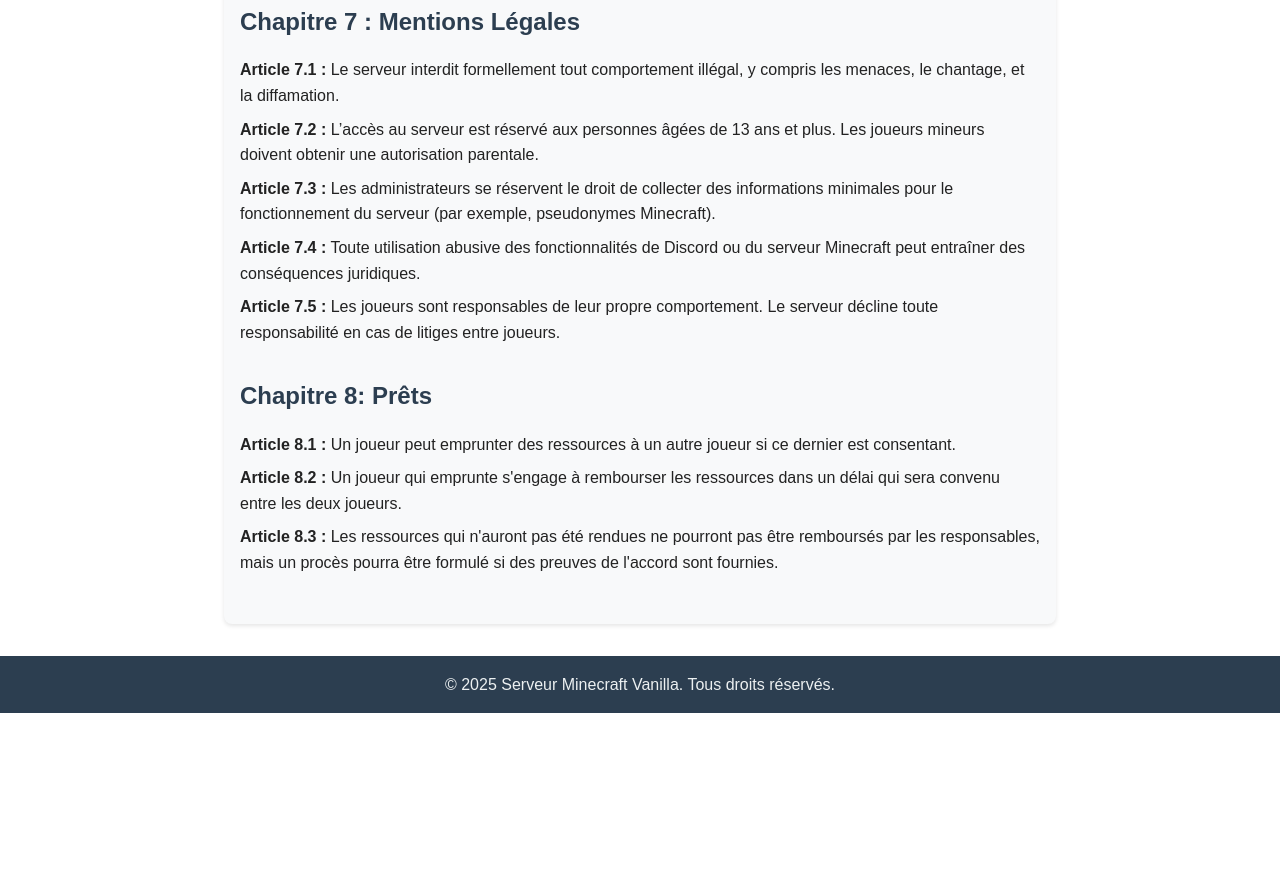
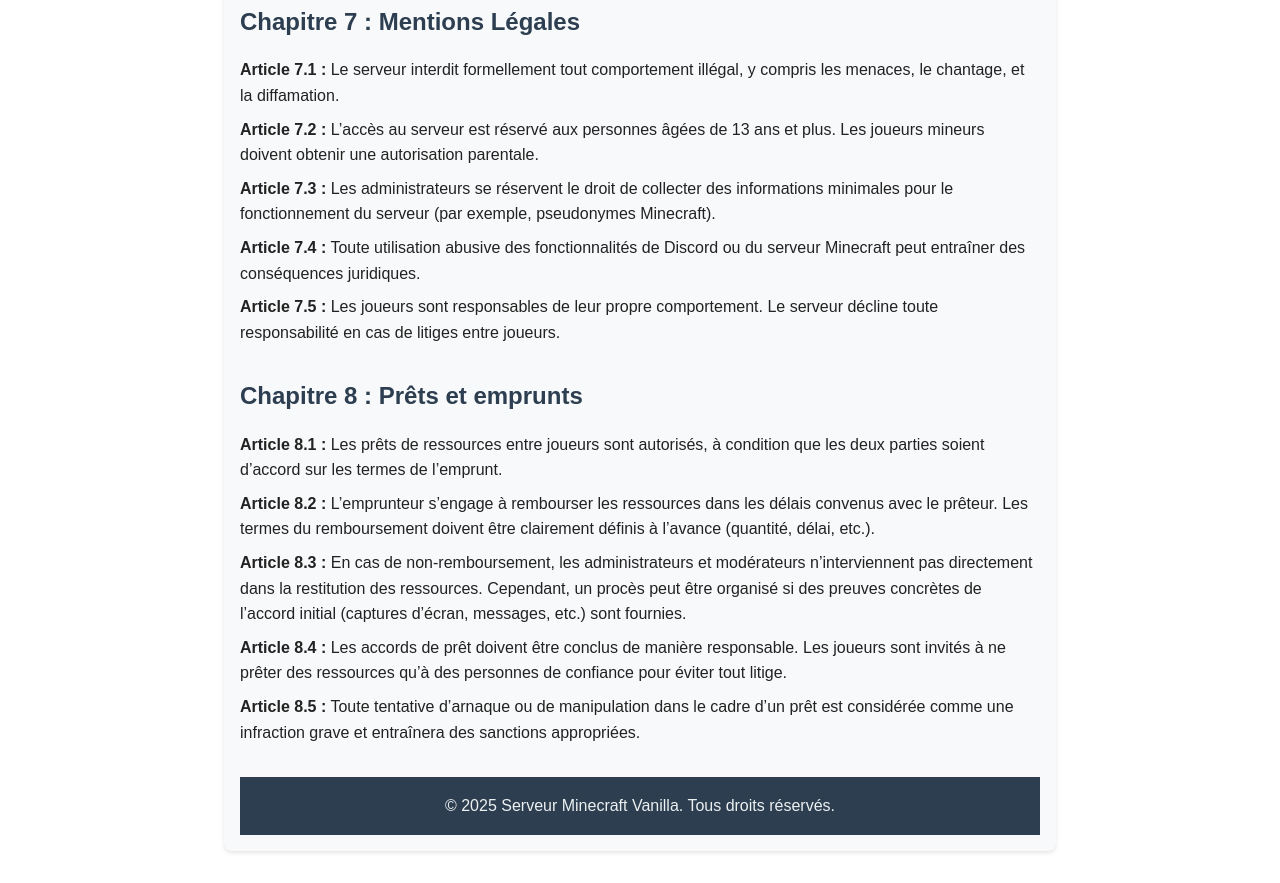
Before and after one commit to Zandgar11/reglement-justmiel, a plain HTML site: page index.html in a window 1280 px wide. Shown: the part 1919-2802 px from the top of the page. Before the commit the page ends 2632 px from the top, so only its background shows below. Drawn offline with Linux system fonts and the light colour scheme.

Commit message:
maj chap 8

```diff
--- a/index.html
+++ b/index.html
@@ -102,14 +102,15 @@
         </section>
 
         <section id="economie">
-            <h2>Chapitre 8: Prêts</h2>
+            <h2>Chapitre 8 : Prêts et emprunts</h2>
             <ul>
-                <li><strong>Article 8.1 :</strong> Un joueur peut emprunter des ressources à un autre joueur si ce dernier est consentant.</li>
-                <li><strong>Article 8.2 :</strong> Un joueur qui emprunte s'engage à rembourser les ressources dans un délai qui sera convenu entre les deux joueurs.</li>
-                <li><strong>Article 8.3 :</strong> Les ressources qui n'auront pas été rendues ne pourront pas être remboursés par les responsables, mais un procès pourra être formulé si des preuves de l'accord sont fournies.</li>
+                <li><strong>Article 8.1 :</strong> Les prêts de ressources entre joueurs sont autorisés, à condition que les deux parties soient d’accord sur les termes de l’emprunt.</li>
+                <li><strong>Article 8.2 :</strong> L’emprunteur s’engage à rembourser les ressources dans les délais convenus avec le prêteur. Les termes du remboursement doivent être clairement définis à l’avance (quantité, délai, etc.).</li>
+                <li><strong>Article 8.3 :</strong> En cas de non-remboursement, les administrateurs et modérateurs n’interviennent pas directement dans la restitution des ressources. Cependant, un procès peut être organisé si des preuves concrètes de l’accord initial (captures d’écran, messages, etc.) sont fournies.</li>
+                <li><strong>Article 8.4 :</strong> Les accords de prêt doivent être conclus de manière responsable. Les joueurs sont invités à ne prêter des ressources qu’à des personnes de confiance pour éviter tout litige.</li>
+                <li><strong>Article 8.5 :</strong> Toute tentative d’arnaque ou de manipulation dans le cadre d’un prêt est considérée comme une infraction grave et entraînera des sanctions appropriées.</li>
             </ul>
         </section>
-    </div>
 
     <footer>
         &copy; 2025 Serveur Minecraft Vanilla. Tous droits réservés.
```
